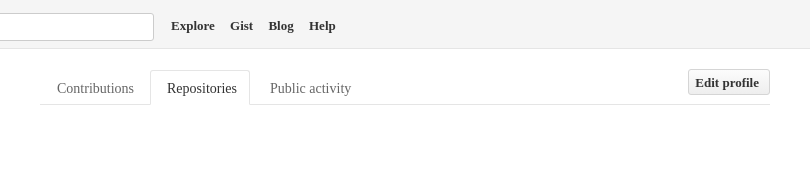
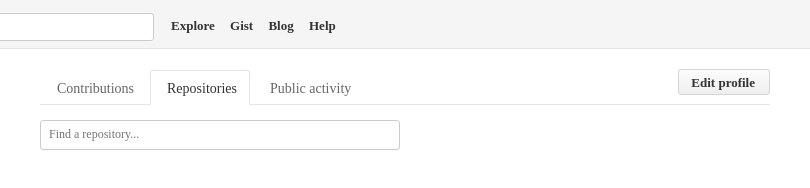
Before and after one commit to JayWIlsonJr/Recreate-Github-Profile-Page, a website with bundled scripts: page index.html in a window 1280 px wide. Shown: the full height of the page, 360-1170 px from the left. Built offline with nearby package versions, Linux system fonts and the light colour scheme; no server answers; some icons are missing.

Commit message:
tabbed area implemented

```diff
--- a/app/styles/main.scss
+++ b/app/styles/main.scss
@@ -14,6 +14,11 @@ $font-family-main: Helvetica, arial, freesans, clean, sans-serif;
   -moz-box-sizing: border-box;
   -webkit-box-sizing: border-box;
   box-sizing: border-box;
+}
+
+input:focus {
+  box-shadow: none;
+  outline: none;
 }
 
 .body {
@@ -219,7 +224,7 @@ input {
     border: 1px solid #d5d5d5;
     border-radius: 3px;
     height: 26px;
-    padding: 0 6px;
+    padding: 0 10px;
     position: absolute;
     right: 0;
     top: 0;
@@ -230,8 +235,17 @@ input {
       font-weight: bold;
     }
 
+    span {
+      font-size: 13px;
+      font-weight: bold;
+      padding-left: 2px;
+    }
+
     &:focus {
+      border-color: #51a7e8;
+      box-shadow: 0 0 5px rgba(81, 167, 232, .5);
       outline: none;
+      text-decoration: none;
     }
 
     &:hover {
@@ -273,7 +287,15 @@ input {
 
 }
 
+.tabs_footer {
+  left: 4px;
+  position: relative;
+  top: 20px;
 
+  input {
+    padding: 7px 8px;
+  }
+}
 
 
 
--- a/index.html
+++ b/index.html
@@ -86,6 +86,10 @@
             </ul>
             <button class="button"><a href="https://github.com/account"><span class="octicon octicon-pencil">Edit profile</span></a></button>
           </div><!-- .tabs -->
+
+          <div class="tabs_footer">
+            <input type="text" placeholder="Find a repository...">
+          </div><!-- .tabs_footer -->
         </div><!-- .mainArea -->
 
           </div><!-- .innerContainer -->
```
Also changed, not shown: dist/styles/main.css.
